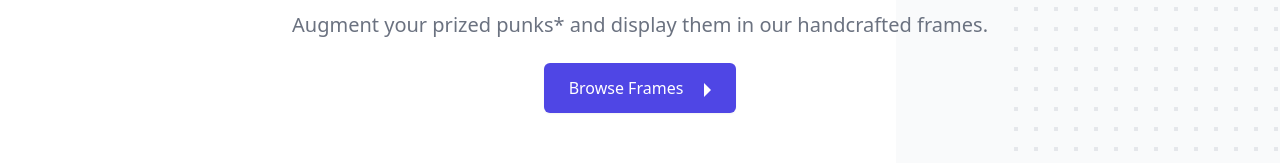
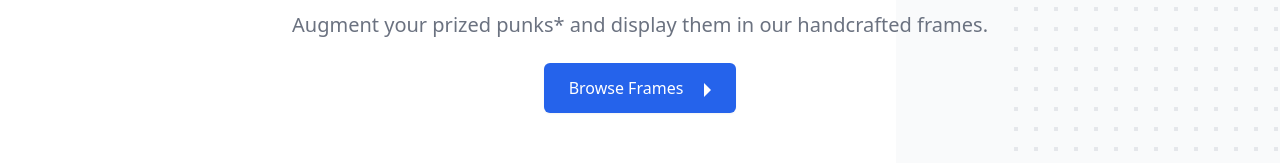
Before and after one commit to karel-de-bruin/framed-punks, a Vue app: page / in a window 1280 px wide. Shown: the part 317-480 px from the top of the page. Built offline with nearby package versions, Linux system fonts and the light colour scheme; a web font is replaced by a local one; what vue-recaptcha-v3 would draw is missing.

Commit message:
Fix some indigos into blues.

```diff
--- a/src/components/SignUp.vue
+++ b/src/components/SignUp.vue
@@ -12,8 +12,8 @@
             <div class="mt-8 sm:w-full sm:max-w-md xl:mt-0 xl:ml-8">
                 <form class="sm:flex" @submit.prevent="submitForm">
                     <label for="email" class="sr-only">Email address</label>
-                    <input id="email" v-model="email" name="email" type="email" autocomplete="email" required class="w-full border-white px-5 py-3 placeholder-gray-500 focus:outline-none focus:ring-2 focus:ring-offset-2 focus:ring-offset-indigo-700 focus:ring-white rounded-md" placeholder="Enter your email">
-                    <button type="submit" :disabled="loading" class="mt-3 w-full flex items-center justify-center px-5 py-3 border border-transparent shadow text-base font-medium rounded-md text-white bg-black hover:bg-blue-400 disabled:bg-blue-200 disabled:cursor-not-allowed focus:outline-none focus:ring-2 focus:ring-offset-2 focus:ring-offset-indigo-700 focus:ring-white sm:mt-0 sm:ml-3 sm:w-auto sm:flex-shrink-0">
+                    <input id="email" v-model="email" name="email" type="email" autocomplete="email" required class="w-full border-white px-5 py-3 placeholder-gray-500 focus:outline-none focus:ring-2 focus:ring-offset-2 focus:ring-offset-blue-700 focus:ring-white rounded-md" placeholder="Enter your email">
+                    <button type="submit" :disabled="loading" class="mt-3 w-full flex items-center justify-center px-5 py-3 border border-transparent shadow text-base font-medium rounded-md text-white bg-black hover:bg-blue-400 disabled:bg-blue-200 disabled:cursor-not-allowed focus:outline-none focus:ring-2 focus:ring-offset-2 focus:ring-offset-blue-700 focus:ring-white sm:mt-0 sm:ml-3 sm:w-auto sm:flex-shrink-0">
                         <span class="spinner mr-2" v-if="loading"></span> Notify me
                     </button>
                 </form>
--- a/src/views/Home.vue
+++ b/src/views/Home.vue
@@ -58,7 +58,7 @@
               Augment your prized punks* and display them in our handcrafted
               frames.
             </p>
-            <router-link to="/frame" tag="button" class="inline-flex items-center px-6 py-3 my-6 border border-transparent shadow-sm text-base font-medium rounded-md text-white bg-indigo-600 hover:bg-indigo-700 focus:outline-none focus:ring-2 focus:ring-offset-2 focus:ring-indigo-500">
+            <router-link to="/frame" tag="button" class="inline-flex items-center px-6 py-3 my-6 border border-transparent shadow-sm text-base font-medium rounded-md text-white bg-blue-600 hover:bg-blue-700 focus:outline-none focus:ring-2 focus:ring-offset-2 focus:ring-blue-500">
               Browse Frames
               <svg class="ml-3 -mr-1 h-5 w-5" xmlns="http://www.w3.org/2000/svg" viewBox="0 0 20 20" fill="currentColor" aria-hidden="true">
 
```
